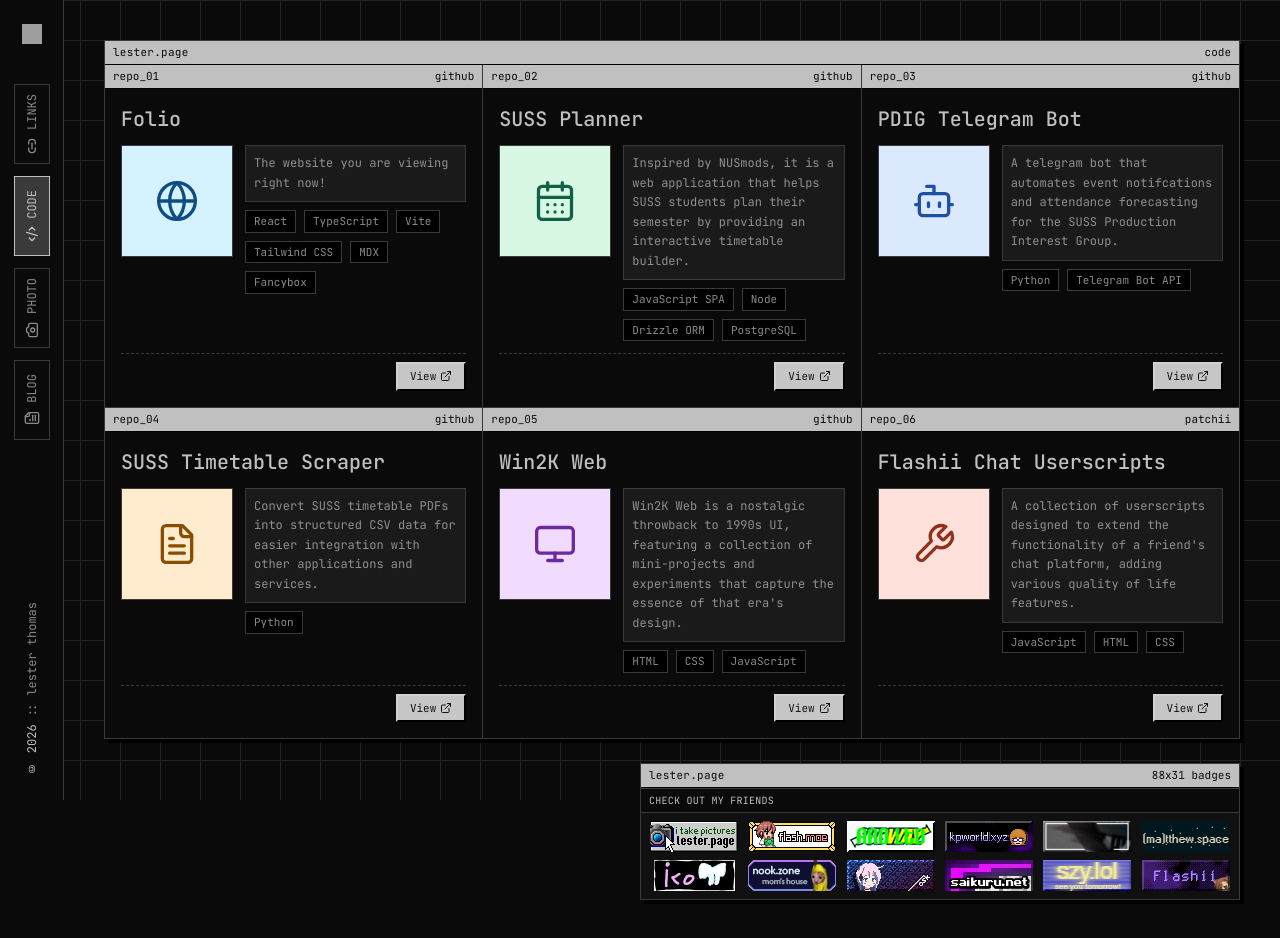
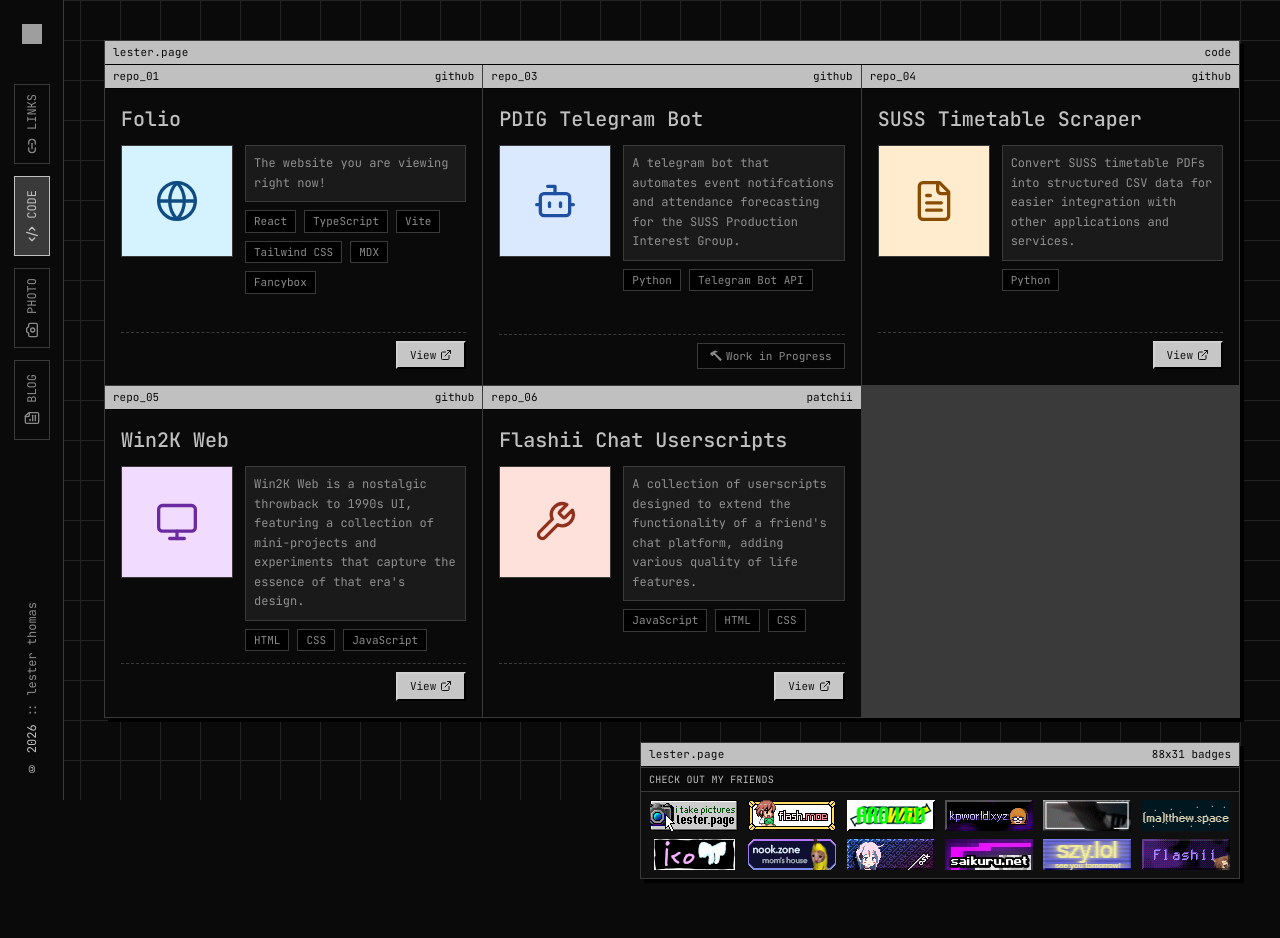
Before and after one commit to lester-td/folio, a React (Vite) app: page /code in a window 1280 px wide. Built offline with nearby package versions, Linux system fonts and the light colour scheme; grey boxes are pictures that could not be loaded.

Commit message:
adjust content in code portfolio

```diff
--- a/src/app/components/Code.tsx
+++ b/src/app/components/Code.tsx
@@ -24,6 +24,9 @@ const projects: Project[] = [
     previewType: "icon",
     icon: Globe,
     iconTone: "bg-[#d4f2ff] text-[#0f4c81]",
+    closedSource: false,
+    workInProgress: false,
+    published: true,
   },
   {
     title: "SUSS Planner",
@@ -36,8 +39,11 @@ const projects: Project[] = [
     previewType: "icon",
     icon: CalendarDays,
     iconTone: "bg-[#d8f8e4] text-[#116149]",
+    closedSource: false,
+    workInProgress: false,
+    published: false,
   },
- /* {
+  {
     title: "RafflesGo (CS3213 Project)",
     description:
       "Inspired by NUSmods, it is a web application that helps SUSS students plan their semester by providing an interactive timetable builder.",
@@ -48,7 +54,10 @@ const projects: Project[] = [
     previewType: "icon",
     icon: CalendarDays,
     iconTone: "bg-[#d8f8e4] text-[#116149]",
-  },*/
+    closedSource: false,
+    workInProgress: false,
+    published: false,
+  },
   {
     title: "PDIG Telegram Bot",
     description:
@@ -60,6 +69,9 @@ const projects: Project[] = [
     previewType: "icon",
     icon: Bot,
     iconTone: "bg-[#dbe9ff] text-[#1f4fa0]",
+    closedSource: false,
+    workInProgress: true,
+    published: true,
   },
   {
     title: "SUSS Timetable Scraper",
@@ -72,6 +84,9 @@ const projects: Project[] = [
     previewType: "icon",
     icon: FileText,
     iconTone: "bg-[#ffeccf] text-[#8a4d00]",
+    closedSource: false,
+    workInProgress: false,
+    published: true,
   },
   {
     title: "Win2K Web",
@@ -84,6 +99,9 @@ const projects: Project[] = [
     previewType: "icon",
     icon: Monitor,
     iconTone: "bg-[#f1dcff] text-[#6b2aa0]",
+    closedSource: false,
+    workInProgress: false,
+    published: true
   },
   {
     title: "Flashii Chat Userscripts",
@@ -96,6 +114,9 @@ const projects: Project[] = [
     previewType: "icon",
     icon: Wrench,
     iconTone: "bg-[#ffe1dc] text-[#8f311c]",
+    closedSource: false,
+    workInProgress: false,
+    published: true
   },
 ];
 
@@ -115,6 +136,8 @@ const friendBadges: FriendBadge[] = [
 ];
 
 export function Code() {
+  const visibleProjects = projects.filter((project) => project.published);
+
   return (
     <div className="w-full px-3 py-6 sm:px-4 sm:py-8 md:px-8 md:py-10 lg:px-10">
       <div className="max-w-7xl mx-auto">
@@ -125,7 +148,7 @@ export function Code() {
           </div>
 
           <div className="grid grid-cols-1 md:grid-cols-2 lg:grid-cols-3 gap-px bg-[var(--dark-grey)]">
-            {projects.map((project) => (
+            {visibleProjects.map((project) => (
               <ProjectCard key={project.title} project={project} />
             ))}
           </div>
@@ -163,6 +186,9 @@ interface Project {
   previewType: "icon" | "image";
   icon: LucideIcon;
   iconTone: string;
+  published: boolean;
+  workInProgress?: boolean;
+  closedSource?: boolean;
   image?: string;
   imageAlt?: string;
 }
@@ -182,6 +208,26 @@ interface ProjectCardProps {
   project: Project;
 }
 
+interface StatusIconProps {
+  className?: string;
+}
+
+function WorkInProgressIcon({ className }: StatusIconProps) {
+  return (
+    <svg viewBox="0 0 16 16" fill="currentColor" aria-hidden="true" className={className}>
+      <path d="M9.972 2.508a.5.5 0 0 0-.16-.556l-.178-.129a5 5 0 0 0-2.076-.783C6.215.862 4.504 1.229 2.84 3.133H1.786a.5.5 0 0 0-.354.147L.146 4.567a.5.5 0 0 0 0 .706l2.571 2.579a.5.5 0 0 0 .708 0l1.286-1.29a.5.5 0 0 0 .146-.353V5.57l8.387 8.873A.5.5 0 0 0 14 14.5l1.5-1.5a.5.5 0 0 0 .017-.689l-9.129-8.63c.747-.456 1.772-.839 3.112-.839a.5.5 0 0 0 .472-.334" />
+    </svg>
+  );
+}
+
+function ClosedSourceIcon({ className }: StatusIconProps) {
+  return (
+    <svg viewBox="0 0 16 16" fill="currentColor" aria-hidden="true" className={className}>
+      <path d="M8 0a4 4 0 0 1 4 4v2.05a2.5 2.5 0 0 1 2 2.45v5a2.5 2.5 0 0 1-2.5 2.5h-7A2.5 2.5 0 0 1 2 13.5v-5a2.5 2.5 0 0 1 2-2.45V4a4 4 0 0 1 4-4m0 1a3 3 0 0 0-3 3v2h6V4a3 3 0 0 0-3-3" />
+    </svg>
+  );
+}
+
 function FriendBadgeLink({ badge }: FriendBadgeLinkProps) {
   return (
     <a
@@ -199,6 +245,12 @@ function FriendBadgeLink({ badge }: FriendBadgeLinkProps) {
 function ProjectCard({ project }: ProjectCardProps) {
   const Icon = project.icon;
   const showImagePreview = project.previewType === "image" && Boolean(project.image);
+  const status = project.closedSource
+    ? { label: "Closed Source", icon: ClosedSourceIcon }
+    : project.workInProgress
+      ? { label: "Work in Progress", icon: WorkInProgressIcon }
+      : null;
+  const StatusIcon = status?.icon;
 
   return (
     <div className="group relative bg-[var(--deep-black)] hover:bg-black transition-colors duration-300 md:min-h-[300px] lg:min-h-[320px] flex flex-col">
@@ -253,9 +305,19 @@ function ProjectCard({ project }: ProjectCardProps) {
         </div>
 
         <div className="mt-auto pt-2 border-t border-dashed border-[var(--dark-grey)] flex items-center justify-end gap-2">
-          <a href={project.repo} target="_blank" rel="noopener noreferrer" className="mechanical-button px-3 py-1 font-mono text-[11px] inline-flex items-center gap-1">
-            View <ExternalLink className="w-3 h-3" />
-          </a>
+          {status && StatusIcon ? (
+            <span
+              className="px-3 py-1 font-mono text-[11px] inline-flex items-center gap-1 border border-[var(--dark-grey)] bg-black/40 text-[var(--metallic-accent)]"
+              aria-label={status.label}
+            >
+              <StatusIcon className="w-3 h-3" />
+              {status.label}
+            </span>
+          ) : (
+            <a href={project.repo} target="_blank" rel="noopener noreferrer" className="mechanical-button px-3 py-1 font-mono text-[11px] inline-flex items-center gap-1">
+              View <ExternalLink className="w-3 h-3" />
+            </a>
+          )}
         </div>
       </div>
     </div>
```
